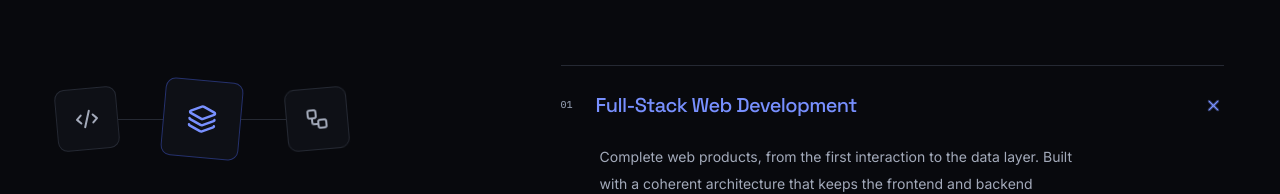
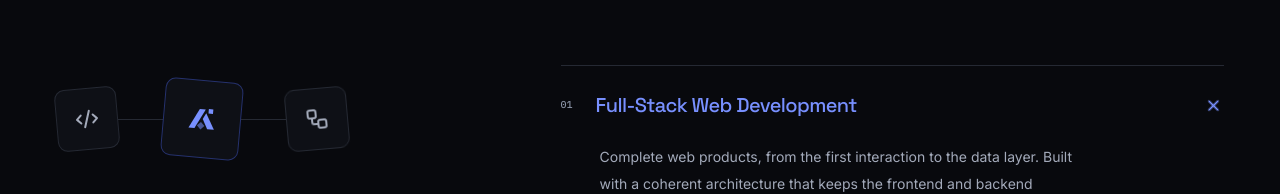
Before and after one commit to abhisheksillur2003/Abhi.UltraCore, a Next.js app: page / in a window 1280 px wide. Shown: the part 1580-1774 px from the top of the page. Built offline with nearby package versions, Linux system fonts and the light colour scheme.

Commit message:
Use UltraCore mark in the remaining services diagram

```diff
--- a/components/services.tsx
+++ b/components/services.tsx
@@ -1,7 +1,8 @@
 'use client';
 import { useState } from 'react';
 import { AnimatePresence, motion } from 'framer-motion';
-import { Plus, Layers3, Code2, Workflow } from 'lucide-react';
+import { Plus, Code2, Workflow } from 'lucide-react';
+import { BrandMark } from '@/components/brand-mark';
 import { services } from '@/data/content';
 export function Services() {
   const [selected, setSelected] = useState<number | null>(0);
@@ -14,7 +15,7 @@ export function Services() {
           </div>
           <span />
           <div>
-            <Layers3 size={30} />
+            <BrandMark size={30} />
           </div>
           <span />
           <div>
```
